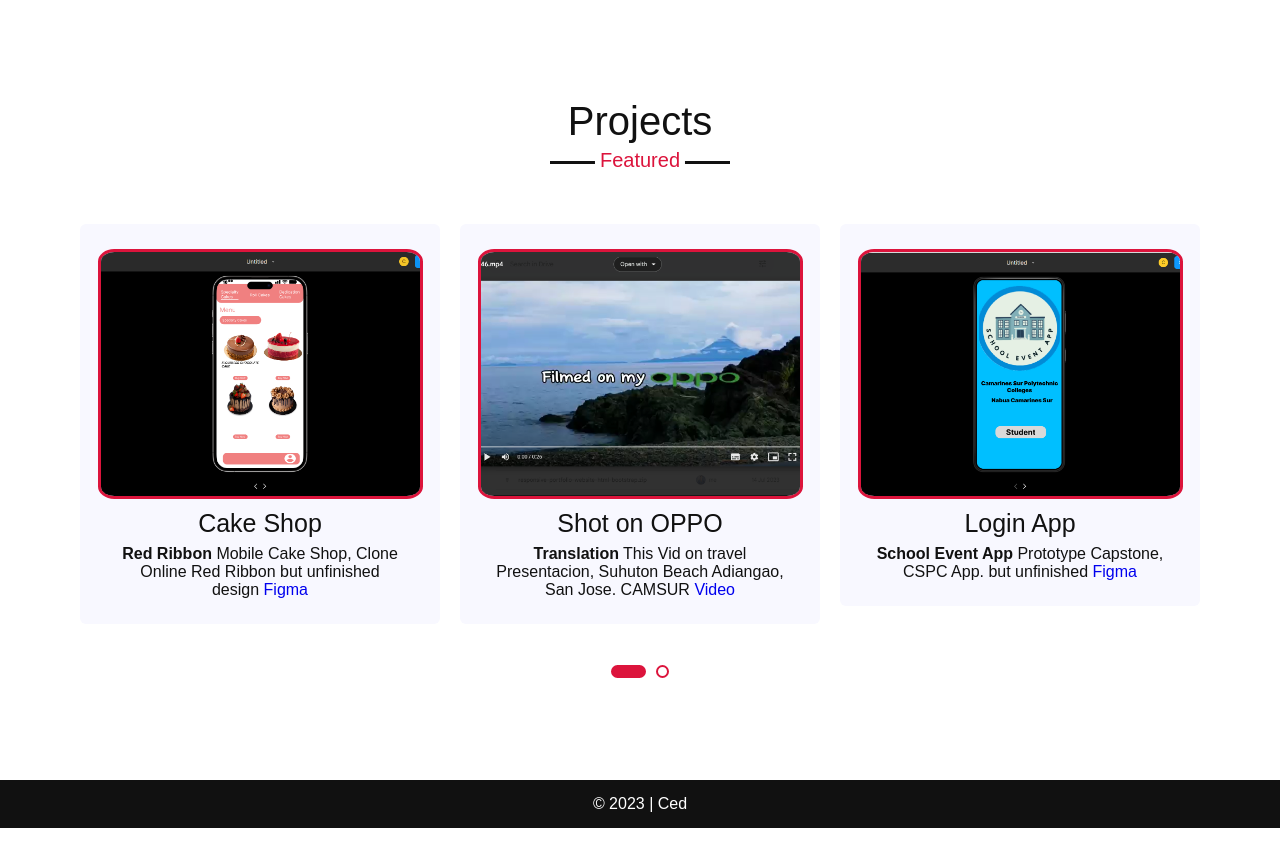
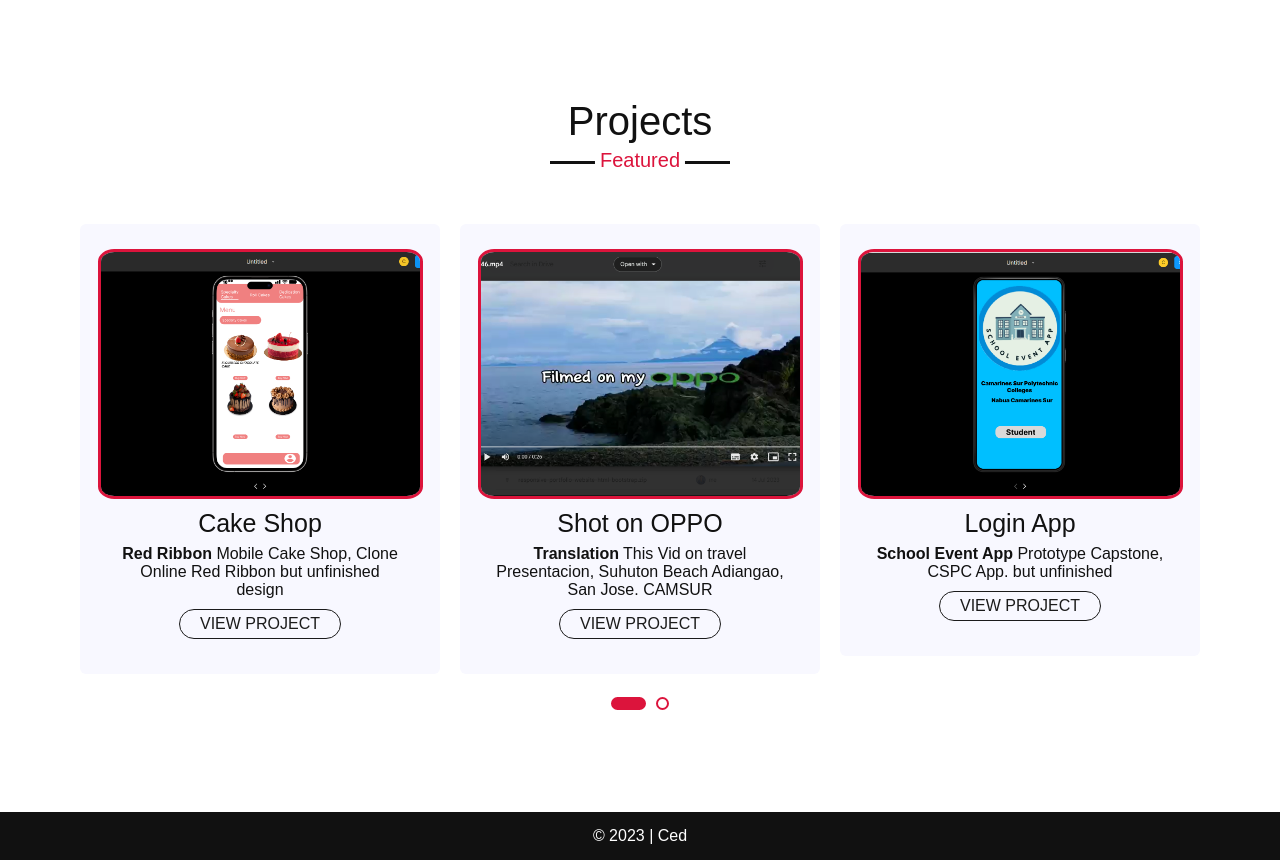
Before and after one commit to Cedrick13/Ced-Portfolio, a PHP site: page / in a window 1280 px wide. Shown: the part 2051-2911 px from the top of the page. Before the commit the page ends 2879 px from the top, so only its background shows below. Run offline with PHP 8.4, Linux system fonts and the light colour scheme.

Commit message:
Add Button Project And Adjust Card Hover Color

```diff
--- a/index.html
+++ b/index.html
@@ -103,28 +103,32 @@
                     <div class="box">
                         <a href="images/P1.png" class="image featured"><img src="images/P1.png" alt="" /></a>
                         <div class="text">Cake Shop</div>
-                        <p><b>Red Ribbon</b> Mobile Cake Shop, Clone Online Red Ribbon but unfinished design <a href="https://www.figma.com/proto/SyW8coo2CTuZhDNwPyuj8W/Untitled?type=design&node-id=8-68&t=51vf82CWHeK8Nn1v-0&scaling=scale-down&page-id=0%3A1&starting-point-node-id=8%3A68">Figma</a></p>
+                        <p><b>Red Ribbon</b> Mobile Cake Shop, Clone Online Red Ribbon but unfinished design </p>
+                        <a href="https://www.figma.com/proto/SyW8coo2CTuZhDNwPyuj8W/Untitled?type=design&node-id=8-68&t=51vf82CWHeK8Nn1v-0&scaling=scale-down&page-id=0%3A1&starting-point-node-id=8%3A68" class="btn"> View Project</a>
                     </div>
                 </div>
                 <div class="card">
                     <div class="box">
                         <img src="images/P2.png" alt="">
                         <div class="text">Shot on OPPO</div>
-                        <p><b>Translation</b> This Vid on travel Presentacion, Suhuton Beach Adiangao, San Jose. CAMSUR <a href="https://drive.google.com/file/d/1rFuyBl9S5zQfSjDoOFMVVTIBUwRZQ-vg/view?usp=sharing">Video</a></p>
+                        <p><b>Translation</b> This Vid on travel Presentacion, Suhuton Beach Adiangao, San Jose. CAMSUR </p>
+                        <a href="https://drive.google.com/file/d/1rFuyBl9S5zQfSjDoOFMVVTIBUwRZQ-vg/view?usp=sharing" class="btn"> View Project</a>
                     </div>
                 </div>
                 <div class="card">
                     <div class="box">
                         <a href="images/P3.png" class="image featured"><img src="images/P3.png" alt="" /></a>
                         <div class="text">Login App</div>
-                        <p><b>School Event App</b> Prototype Capstone, CSPC App. but unfinished <a href="https://www.figma.com/proto/F2T06UMpAW8k8KrN0Izu9W/Untitled?type=design&node-id=1-2&t=lAlN2NkyrE4Xg9RC-0&scaling=scale-down&page-id=0%3A1&starting-point-node-id=1%3A2">Figma</a></p>
+                        <p><b>School Event App</b> Prototype Capstone, CSPC App. but unfinished </p>
+                        <a href="https://www.figma.com/proto/F2T06UMpAW8k8KrN0Izu9W/Untitled?type=design&node-id=1-2&t=lAlN2NkyrE4Xg9RC-0&scaling=scale-down&page-id=0%3A1&starting-point-node-id=1%3A2" class="btn">View Project</a>
                     </div>
                 </div>
                 <div class="card">
                     <div class="box">
                         <a href="images/P4.png" class="image featured"><img src="images/P4.png" alt="" /></a>
                         <div class="text">Pre Enrollment</div>
-                        <p><b>Registration</b> The Enrollment System project manages the records of the enrolled students of a certain school <a href="https://www.figma.com/proto/u4uLc6upTIWYvdhJNuz8qe/Untitled?type=design&node-id=1-4&t=NyeghKdhduYjDP2g-0&scaling=scale-down&page-id=0%3A1&starting-point-node-id=1%3A4">Figma</a></p>
+                        <p><b>Registration</b> The Enrollment System project manages the records of the enrolled students of a certain school </p>
+                        <a href="https://www.figma.com/proto/u4uLc6upTIWYvdhJNuz8qe/Untitled?type=design&node-id=1-4&t=NyeghKdhduYjDP2g-0&scaling=scale-down&page-id=0%3A1&starting-point-node-id=1%3A4" class="btn"> View Project</a>
                     </div>
                 </div>
             </div>
--- a/style.css
+++ b/style.css
@@ -323,7 +323,7 @@ section .title::after{
     transition: all 0.3s ease;
 }
 .project .carousel .card:hover{
-    background: crimson;
+    background: ghostwhite;
 }
 .project .carousel .card .box{
     display: flex;
@@ -371,6 +371,48 @@ section .title::after{
 .owl-dot.active,
 .owl-dot:hover{
     background: crimson!important;
+}
+
+.btn:link,
+.btn:visited {
+ text-transform: uppercase;
+ text-decoration: none;
+ color: rgb(27, 27, 27);
+ padding: 5px 20px;
+ margin: 10px;
+ border: 1px solid;
+ border-radius: 1000px;
+ display: inline-block;
+ transition: all .2s;
+ position: relative;
+}
+
+.btn:hover {
+ transform: translateY(-5px);
+ box-shadow: 0 10px 20px rgba(27, 27, 27, .5);
+}
+
+.btn:active {
+ transform: translateY(-3px);
+}
+
+.btn::after {
+ content: "";
+ display: inline-block;
+ height: 100%;
+ width: 100%;
+ border-radius: 100px;
+ top: 0;
+ left: 0;
+ position: absolute;
+ z-index: -1;
+ transition: all .3s;
+}
+
+.btn:hover::after {
+ background-color:crimson;
+ transform: scaleX(1.4) scaleY(1.5);
+ opacity: 0;
 }
 
 /* footer section styling */
```
